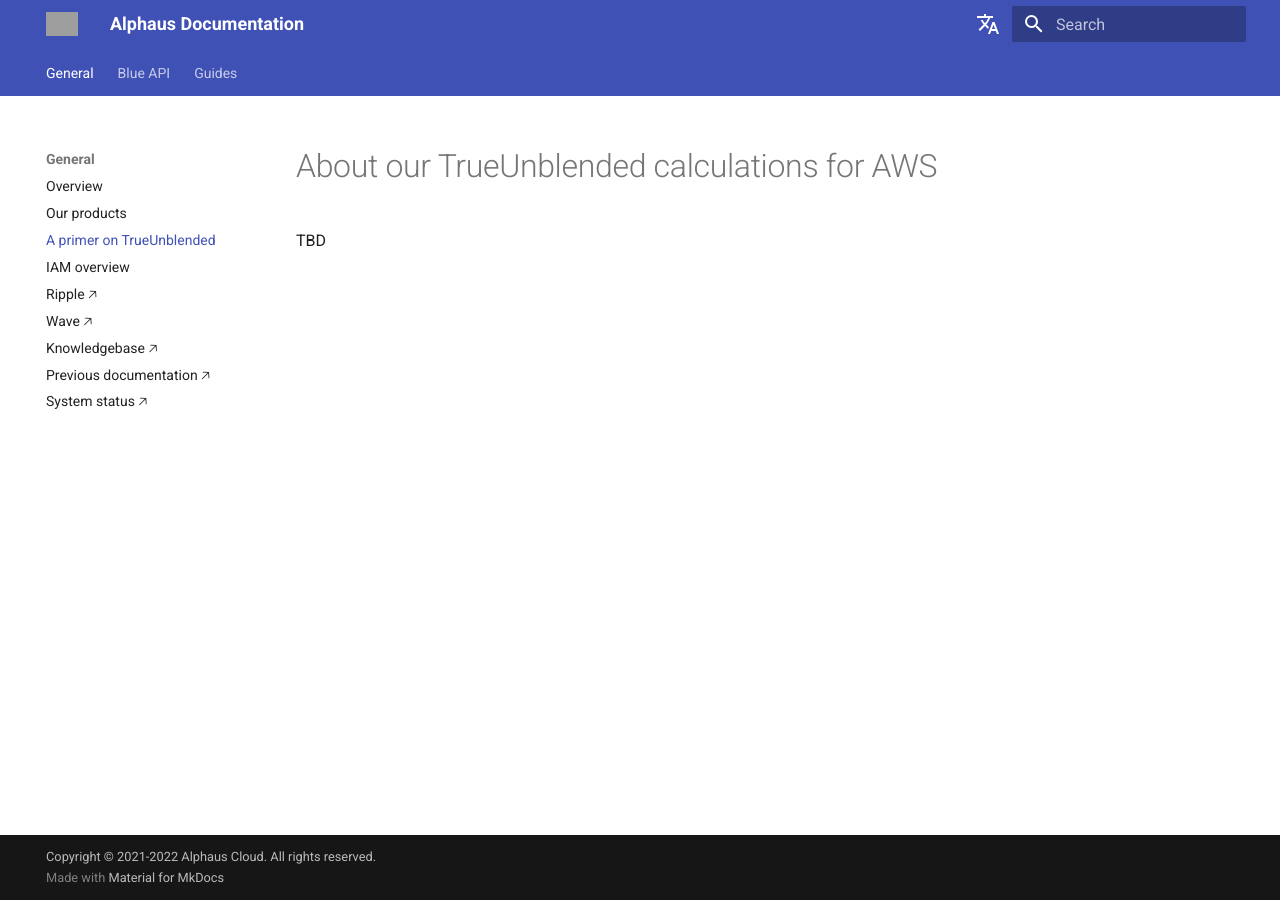
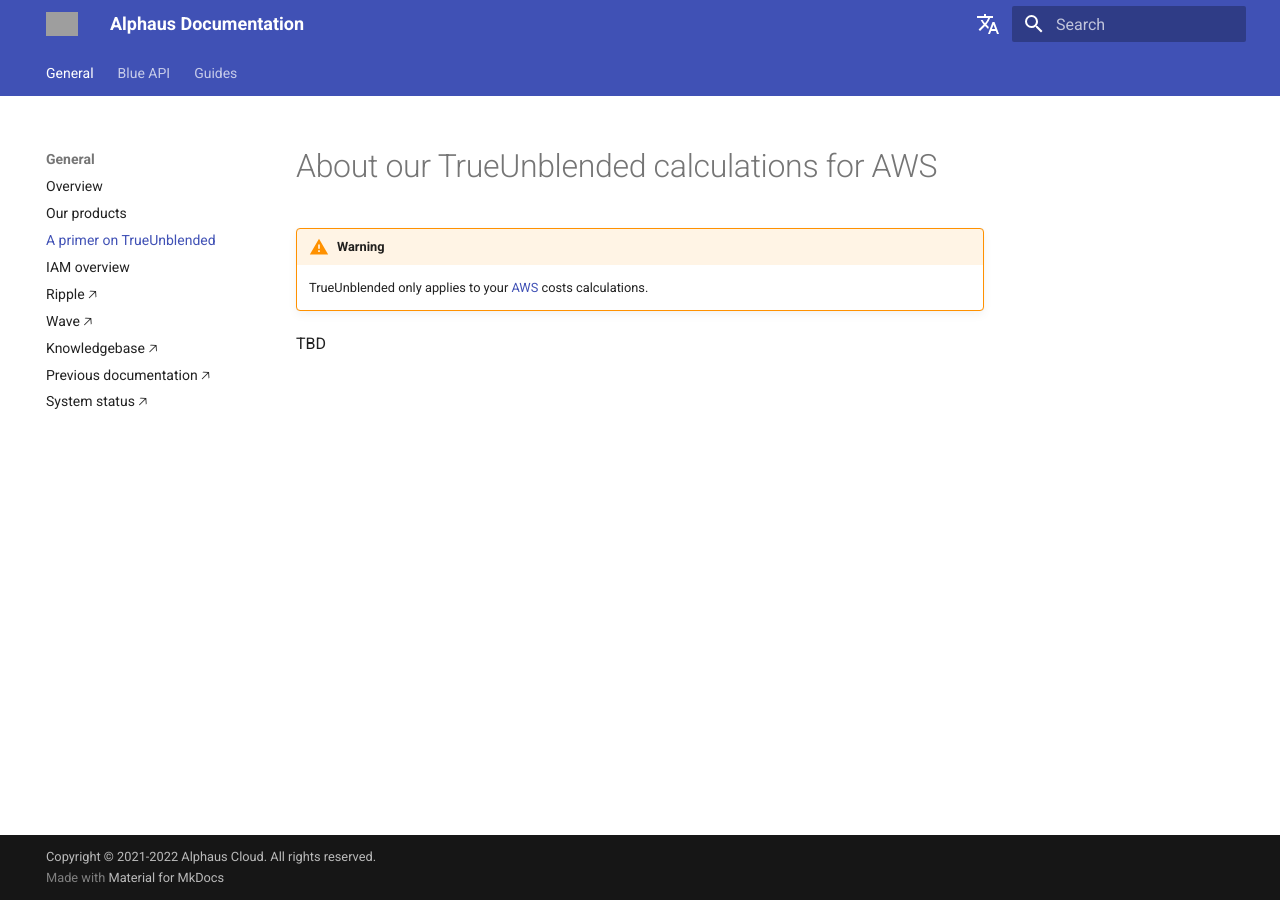
Before and after one commit to alphauslabs/tmpdocs, an MkDocs documentation site: the page built from docs/trueunblended.md, in a window 1280 px wide. Built offline with MkDocs 1.6.1 and Material for MkDocs 9.7.7, drawn with Linux system fonts in a browser that asks for light colours; comment, search, counter and statistics services are not loaded; grey boxes are pictures that could not be loaded.

Commit message:
docs: trueunblended

```diff
--- a/docs/trueunblended.md
+++ b/docs/trueunblended.md
@@ -1,3 +1,6 @@
 # About our TrueUnblended calculations for AWS
 
+!!! warning
+    TrueUnblended only applies to your [AWS](https://aws.amazon.com/) costs calculations.
+
 TBD
```
